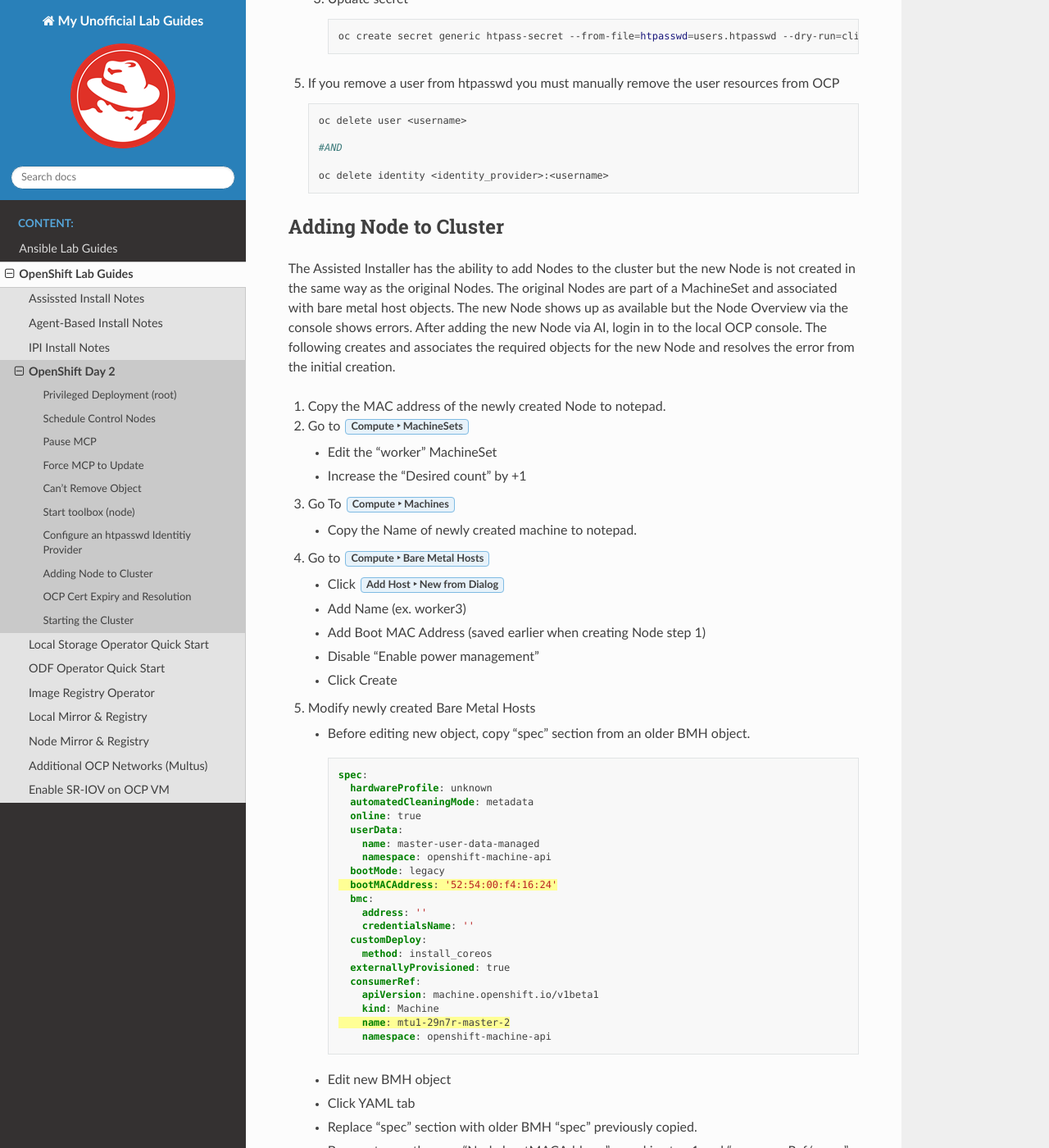
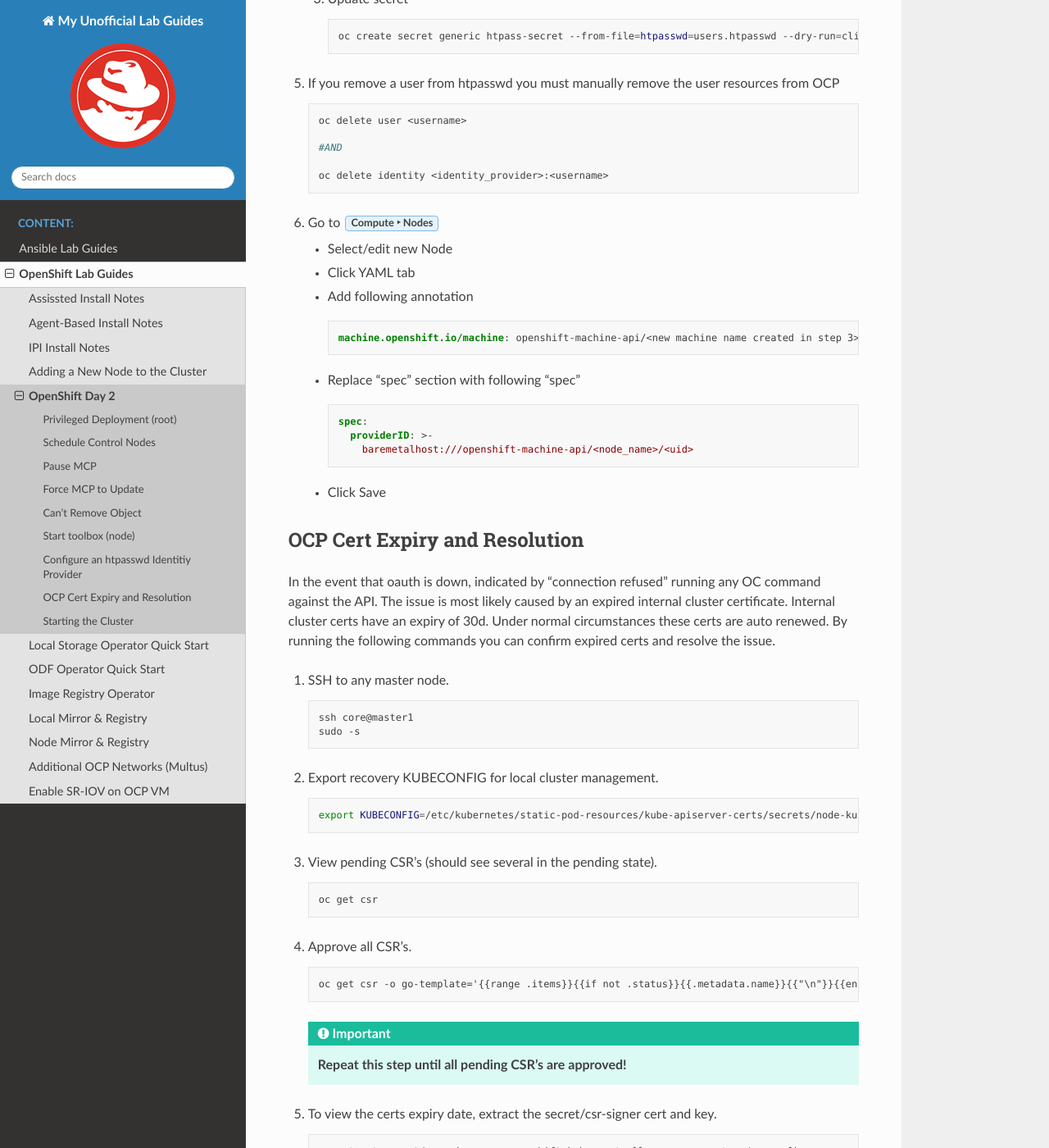
Before and after one commit to vtog/labGuides, a Sphinx documentation site: the page built from source/ocp/openshift-day2.rst, in a window 1280 px wide and 1400 px high, scrolled down 4018 px. Shown: the whole window at 82% size. Built offline with Sphinx 7.4.7 and the Read the Docs theme 2.0.0, drawn with Linux system fonts in a browser that asks for light colours; pages that are not in the unit, such as notebooks, are missing from menus; some of the changed text lies outside the part shown.

Commit message:
adding a new node to cluster guide

```diff
--- a/source/ocp/ocp.rst
+++ b/source/ocp/ocp.rst
@@ -8,6 +8,7 @@
    assissted-installer-notes
    agent-based-installer-notes
    ipi-notes
+   add-node
    openshift-day2
    lso-quick-start
    odf-quick-start
--- a/source/ocp/openshift-day2.rst
+++ b/source/ocp/openshift-day2.rst
@@ -225,72 +225,6 @@
 
       oc delete identity <identity_provider>:<username>
 
-Adding Node to Cluster
-----------------------
-
-The Assisted Installer has the ability to add Nodes to the cluster but the new
-Node is not created in the same way as the original Nodes. The original Nodes
-are part of a MachineSet and associated with bare metal host objects. The new
-Node shows up as available but the Node Overview via the console shows errors.
-After adding the new Node via AI, login in to the local OCP console. The
-following creates and associates the required objects for the new Node and
-resolves the error from the initial creation.
-
-#. Copy the MAC address of the newly created Node to notepad.
-
-#. Go to :menuselection:`Compute --> MachineSets`
-
-   - Edit the "worker" MachineSet
-   - Increase the "Desired count" by +1
-
-#. Go To :menuselection:`Compute --> Machines`
-
-   - Copy the Name of newly created machine to notepad.
-
-#. Go to :menuselection:`Compute --> Bare Metal Hosts`
-
-   - Click :menuselection:`Add Host --> New from Dialog`
-   - Add Name (ex. worker3)
-   - Add Boot MAC Address (saved earlier when creating Node step 1)
-   - Disable "Enable power management"
-   - Click Create
-
-#. Modify newly created Bare Metal Hosts
-
-   - Before editing new object, copy "spec" section from an older BMH object.
-
-     .. code-block:: yaml
-        :emphasize-lines: 9, 19
-
-        spec:
-          hardwareProfile: unknown
-          automatedCleaningMode: metadata
-          online: true
-          userData:
-            name: master-user-data-managed
-            namespace: openshift-machine-api
-          bootMode: legacy
-          bootMACAddress: '52:54:00:f4:16:24'
-          bmc:
-            address: ''
-            credentialsName: ''
-          customDeploy:
-            method: install_coreos
-          externallyProvisioned: true
-          consumerRef:
-            apiVersion: machine.openshift.io/v1beta1
-            kind: Machine
-            name: mtu1-29n7r-master-2
-            namespace: openshift-machine-api
-
-   - Edit new BMH object
-   - Click YAML tab
-   - Replace "spec" section with older BMH "spec" previously copied.
-   - Be sure to use the new "Node bootMACAddress" saved in step 1 and
-     "consumerRef/name" saved in step 3.
-   - Click Save
-   - Before exiting copy the "uid" to notepad.
-
 #. Go to :menuselection:`Compute --> Nodes`
 
    - Select/edit new Node
@@ -343,7 +277,7 @@
 
    .. code-block:: yaml
 
-      oc get csr -o go-template='{{range .items}}{{if not .status}}{{.metadata.name}}{{"\n"}}{{end}}{{end}}' | xargs oc adm certificate approve
+      oc get csr -o go-template='{{range .items}}{{if not .status}}{{.metadata.name}}{{"\n"}}{{end}}{{end}}' | xargs --no-run-if-empty oc adm certificate approve
 
    .. important:: **Repeat this step until all pending CSR's are approved!**
 
```
Also changed, not shown: source/ocp/add-node.rst (added, +401 -0 lines), source/ocp/images/backupetcd.png (added), source/ocp/images/checknewnode.png (added), source/ocp/images/etcdleader.png (added), source/ocp/images/etcdmembers.png (added), source/ocp/images/etcdpods.png (added), source/ocp/images/getetcdpods.png (added).
